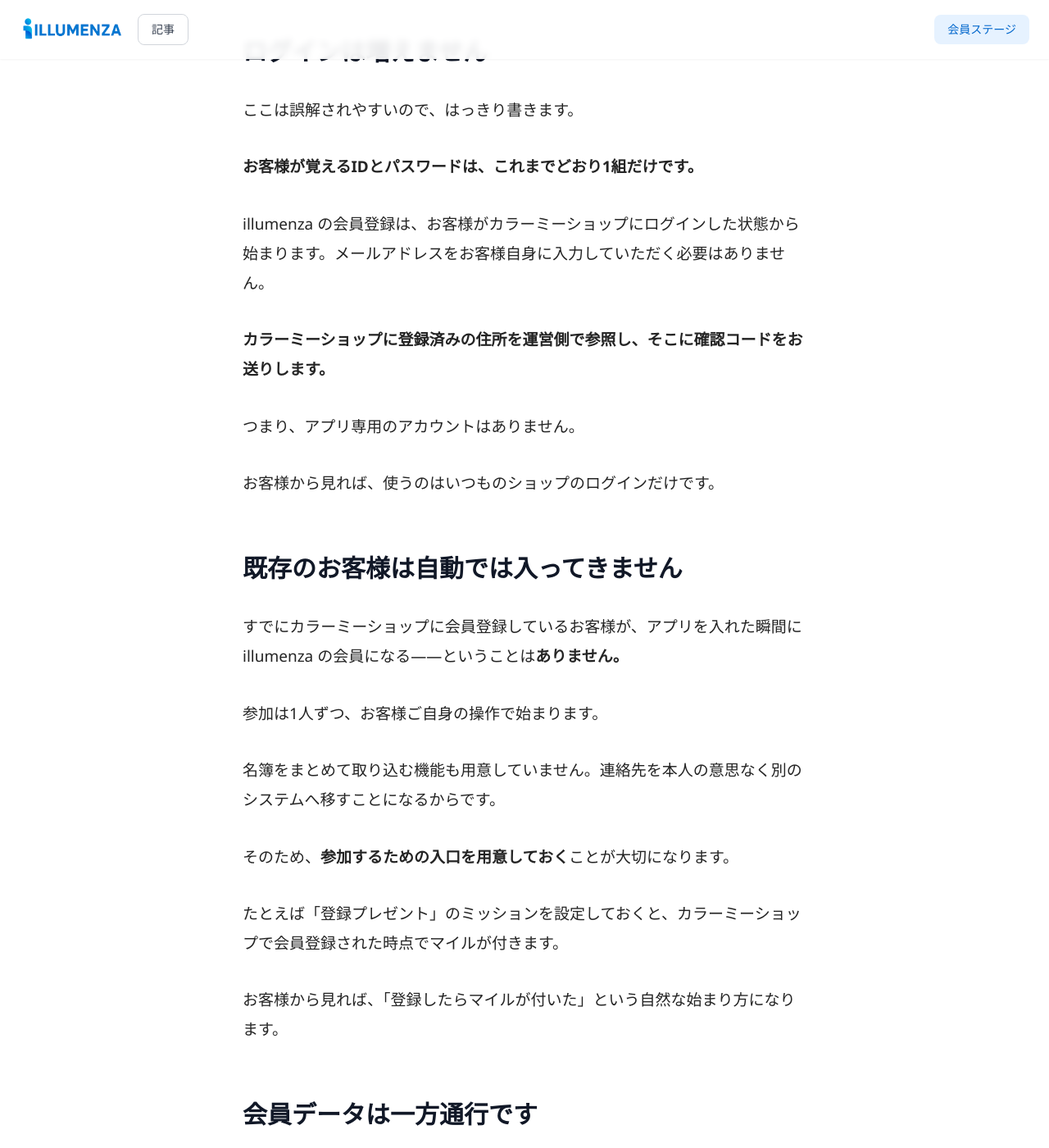
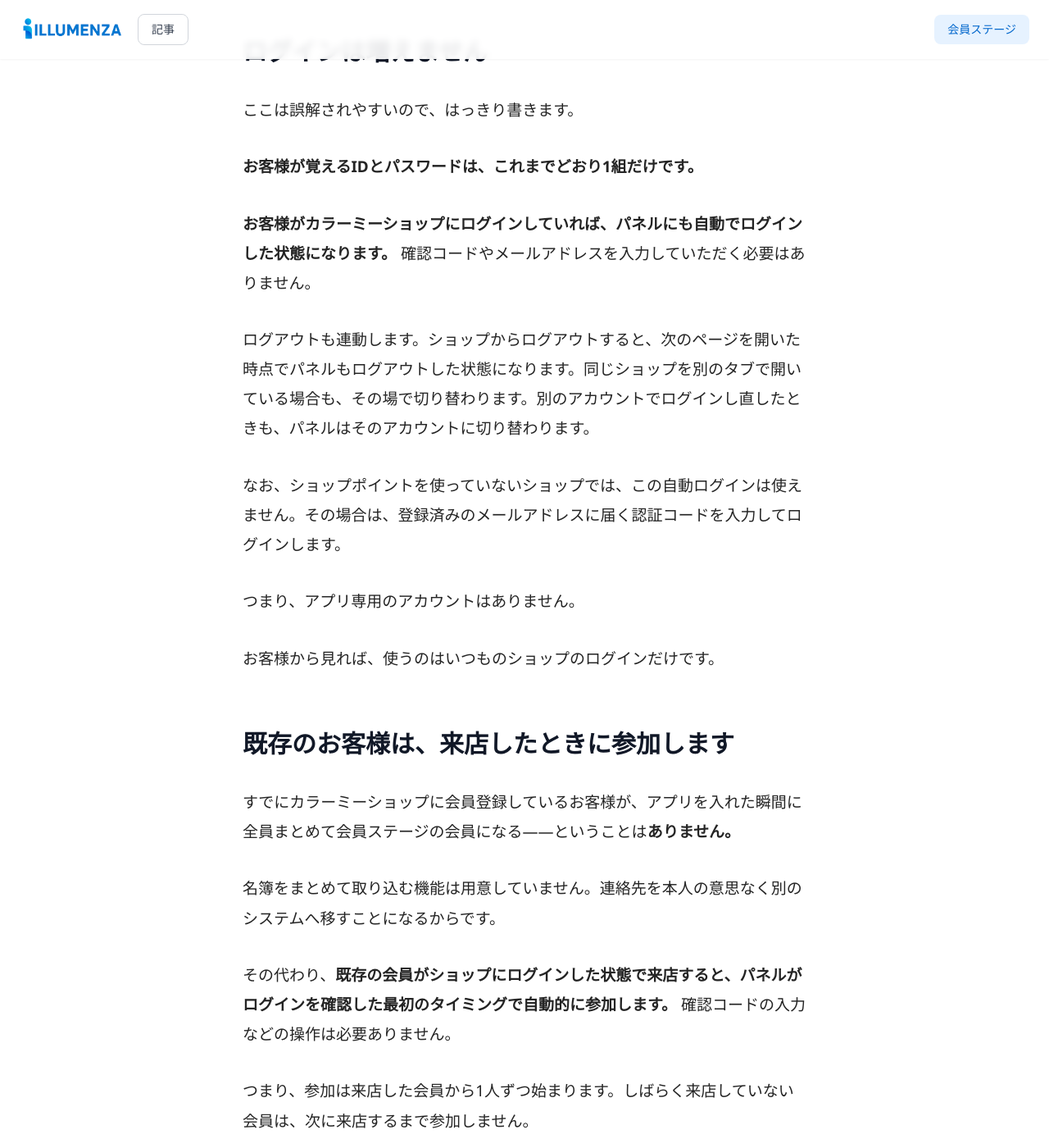
Before and after one commit to TheKinng96/illumenza-homepage, a Jekyll site: the page built from _posts/2026-08-09-points-vs-shop-points.md, in a window 1280 px wide and 1400 px high, scrolled down 7026 px. Shown: the whole window at 82% size. Built offline with Jekyll 4.4.1, drawn with Linux system fonts in a browser that asks for light colours; nearby versions of some CDN libraries; some of the changed text lies outside the part shown.

Commit message:
content: panel auto-login, referral flow, and coupon prefix updates
Shopper login to the カラーミーショップ now logs the panel in and out
automatically; referral landing no longer collects an email; share link
uses the shop's own URL; coupon codes carry per-type default prefixes and
changing prefix or name pattern needs 拡張プラン.

Co-Authored-By: Claude Opus 5.5 (1M context) <noreply@anthropic.com>

```diff
--- a/_posts/2026-08-09-points-vs-shop-points.md
+++ b/_posts/2026-08-09-points-vs-shop-points.md
@@ -146,25 +146,29 @@ Cが悪いわけではありません。**合計で何%還元しているのか
 
 **お客様が覚えるIDとパスワードは、これまでどおり1組だけです。**
 
-illumenza の会員登録は、お客様がカラーミーショップにログインした状態から始まります。メールアドレスをお客様自身に入力していただく必要はありません。
+**お客様がカラーミーショップにログインしていれば、パネルにも自動でログインした状態になります。** 確認コードやメールアドレスを入力していただく必要はありません。
 
-**カラーミーショップに登録済みの住所を運営側で参照し、そこに確認コードをお送りします。**
+ログアウトも連動します。ショップからログアウトすると、次のページを開いた時点でパネルもログアウトした状態になります。同じショップを別のタブで開いている場合も、その場で切り替わります。別のアカウントでログインし直したときも、パネルはそのアカウントに切り替わります。
+
+なお、ショップポイントを使っていないショップでは、この自動ログインは使えません。その場合は、登録済みのメールアドレスに届く認証コードを入力してログインします。
 
 つまり、アプリ専用のアカウントはありません。
 
 お客様から見れば、使うのはいつものショップのログインだけです。
 
-## 既存のお客様は自動では入ってきません
+## 既存のお客様は、来店したときに参加します
 
-すでにカラーミーショップに会員登録しているお客様が、アプリを入れた瞬間に illumenza の会員になる——ということは**ありません。**
+すでにカラーミーショップに会員登録しているお客様が、アプリを入れた瞬間に全員まとめて会員ステージの会員になる——ということは**ありません。**
 
-参加は1人ずつ、お客様ご自身の操作で始まります。
+名簿をまとめて取り込む機能は用意していません。連絡先を本人の意思なく別のシステムへ移すことになるからです。
 
-名簿をまとめて取り込む機能も用意していません。連絡先を本人の意思なく別のシステムへ移すことになるからです。
+その代わり、**既存の会員がショップにログインした状態で来店すると、パネルがログインを確認した最初のタイミングで自動的に参加します。** 確認コードの入力などの操作は必要ありません。
 
-そのため、**参加するための入口を用意しておく**ことが大切になります。
+つまり、参加は来店した会員から1人ずつ始まります。しばらく来店していない会員は、次に来店するまで参加しません。
 
-たとえば「登録プレゼント」のミッションを設定しておくと、カラーミーショップで会員登録された時点でマイルが付きます。
+新しくショップの会員になるお客様には、**参加するための入口を用意しておく**ことが大切です。
+
+たとえば「登録プレゼント」のミッションを設定しておくと、カラーミーショップで会員登録された時点でマイルが付きます。パネルには「ミッション達成」の通知も表示されます。
 
 お客様から見れば、「登録したらマイルが付いた」という自然な始まり方になります。
 
@@ -198,8 +202,8 @@ illumenza の会員ページには、マイル残高・ステージ・ミッシ
 - 貯まるものは2種類。**マイルは特典交換用**で、そのままでは割引に使えません
 - ただし「ショップポイント交換」の特典を置けば、**ショップが決めたレートで交換**できます。置くかどうかは、**値引き原資を増やすかどうかの判断**です
 - **購入に報いる層は1つに決める。**カラーミーショップの還元率とお買い物ミッションを両方効かせると、同じ1回の購入に二重のコストがかかります
-- **ログインは1つ**。アプリ専用のアカウントはありません
-- **既存会員の自動取り込みはありません**。「登録プレゼント」が入口になります
+- **ログインは1つ**。ショップにログインすれば、パネルにも自動でログインします。アプリ専用のアカウントはありません
+- **既存会員の一括取り込みはありません**。ショップにログインして来店した会員から自動で参加し、新しい会員には「登録プレゼント」が入口になります
 - 会員データは**カラーミーショップが原本**。illumenza からは書き換えません
 
 いちばん確認していただきたいのは、3つめです。
```
Also changed, not shown: _posts/2026-04-15-points-redemption-design.md (+1 -1 lines), _posts/2026-05-12-points-coupon-issuance.md (+16 -5 lines), _posts/2026-06-17-points-panel-items.md (+1 -1 lines), _posts/2026-06-23-points-panel-visitor.md (+4 -0 lines), _posts/2026-07-07-points-nudge-types.md (+10 -2 lines).
